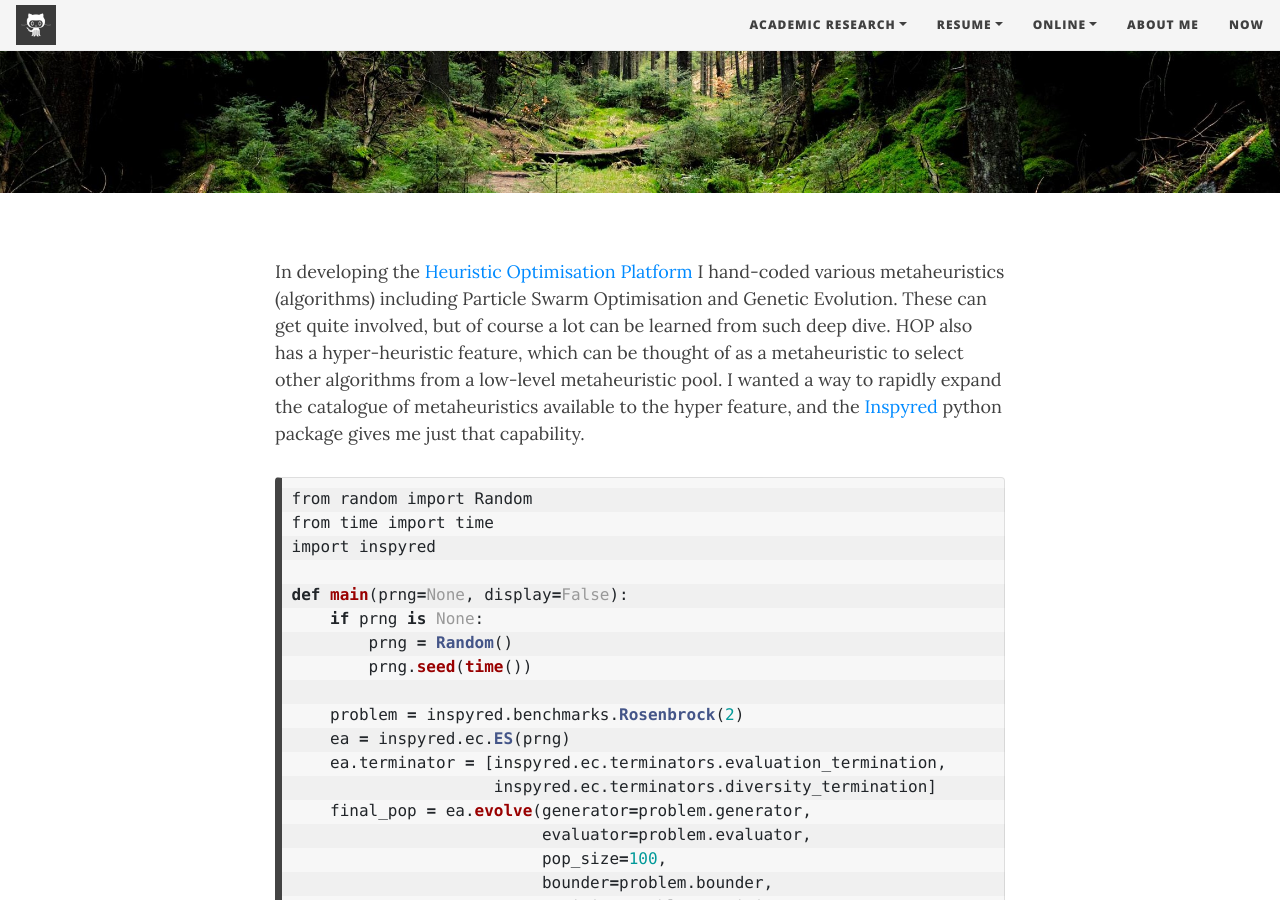
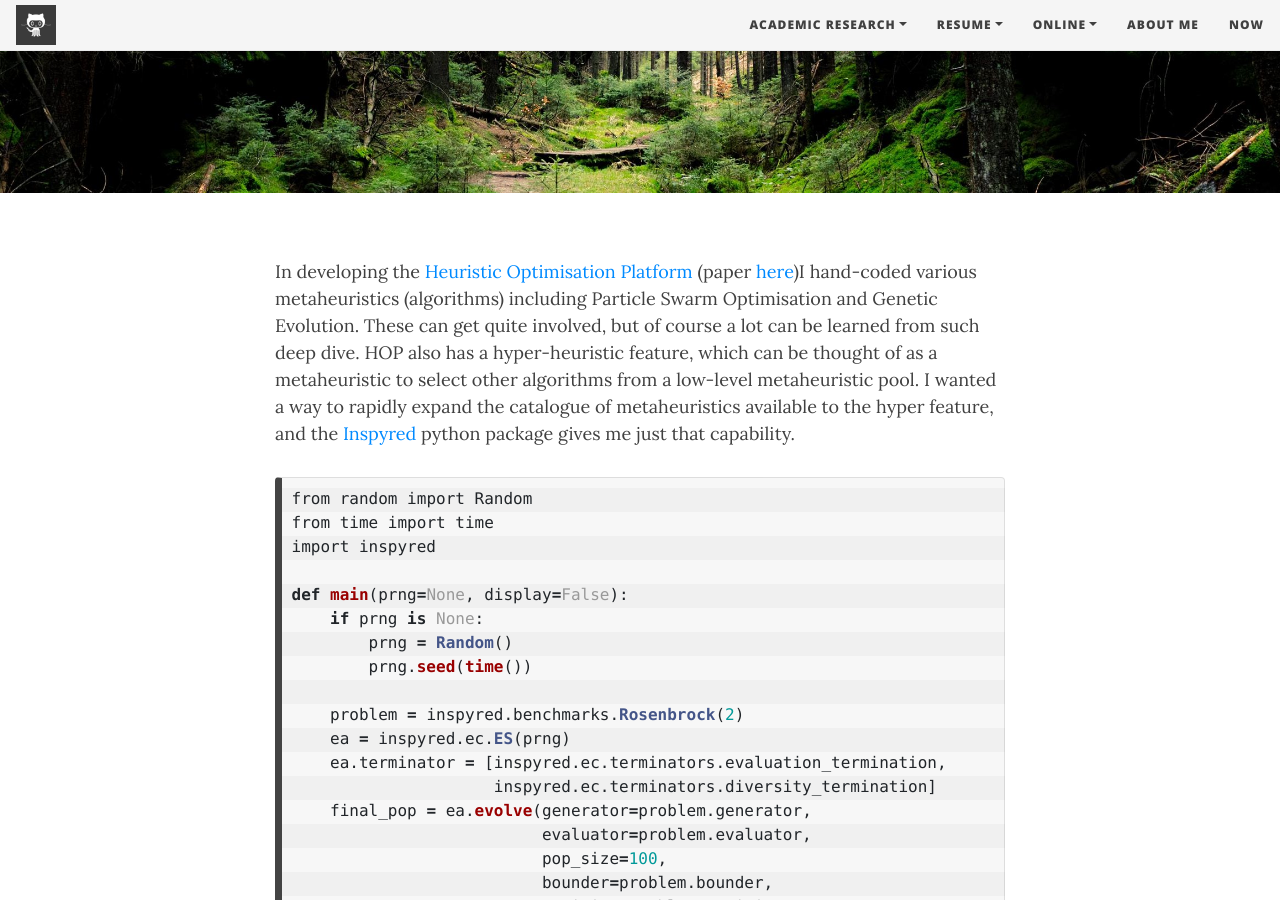
Before and after one commit to corticalstack/corticalstack.github.io, a Jekyll site: the page built from _posts/2020-04-13-inspyred-python-package.md, in a window 1280 px wide and 900 px high, scrolled down 340 px. Built offline with Jekyll 4.4.1, drawn with Linux system fonts in a browser that asks for light colours; nearby versions of some CDN libraries.

Commit message:
Initial wip

```diff
--- a/_posts/2020-04-13-inspyred-python-package.md
+++ b/_posts/2020-04-13-inspyred-python-package.md
@@ -5,7 +5,7 @@ subtitle: Python Package For Bio-Inspired Computation
 cover-img: /assets/img/forest_path.jpg
 tags: [optimization, metaheuristics, algorithm]
 ---
-In developing the [Heuristic Optimisation Platform][hopgit] I hand-coded various metaheuristics (algorithms) including
+In developing the [Heuristic Optimisation Platform][hopgit] (paper [here][hoppaper])I hand-coded various metaheuristics (algorithms) including
 Particle Swarm Optimisation and Genetic Evolution. These can get quite involved, but of course a lot can be learned from
 such deep dive. HOP also has a hyper-heuristic feature, which can be thought of as a metaheuristic to select other algorithms
 from a low-level metaheuristic pool. I wanted a way to rapidly expand the catalogue of metaheuristics available to the hyper
```
Also changed, not shown: other parts of _posts/2020-04-13-inspyred-python-package.md (+1 -0 lines).
